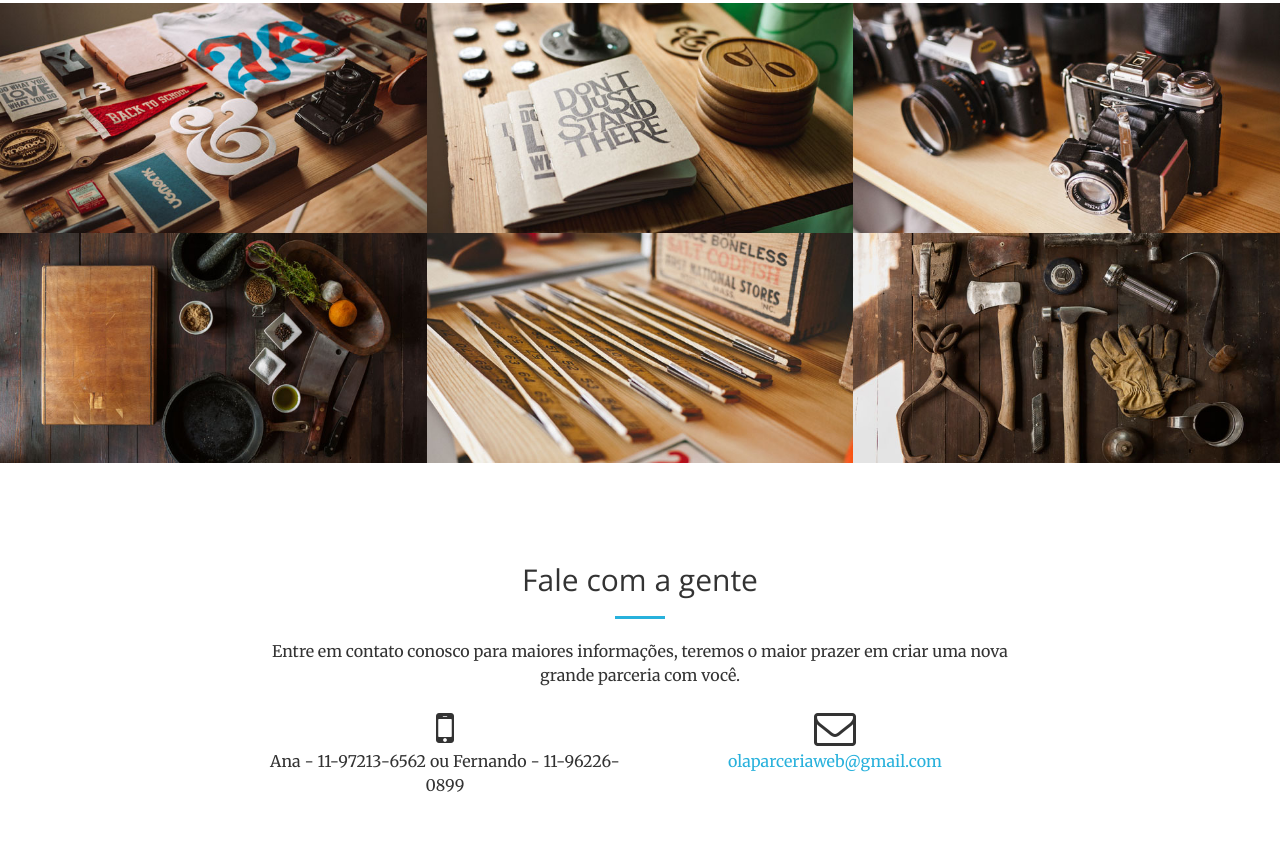
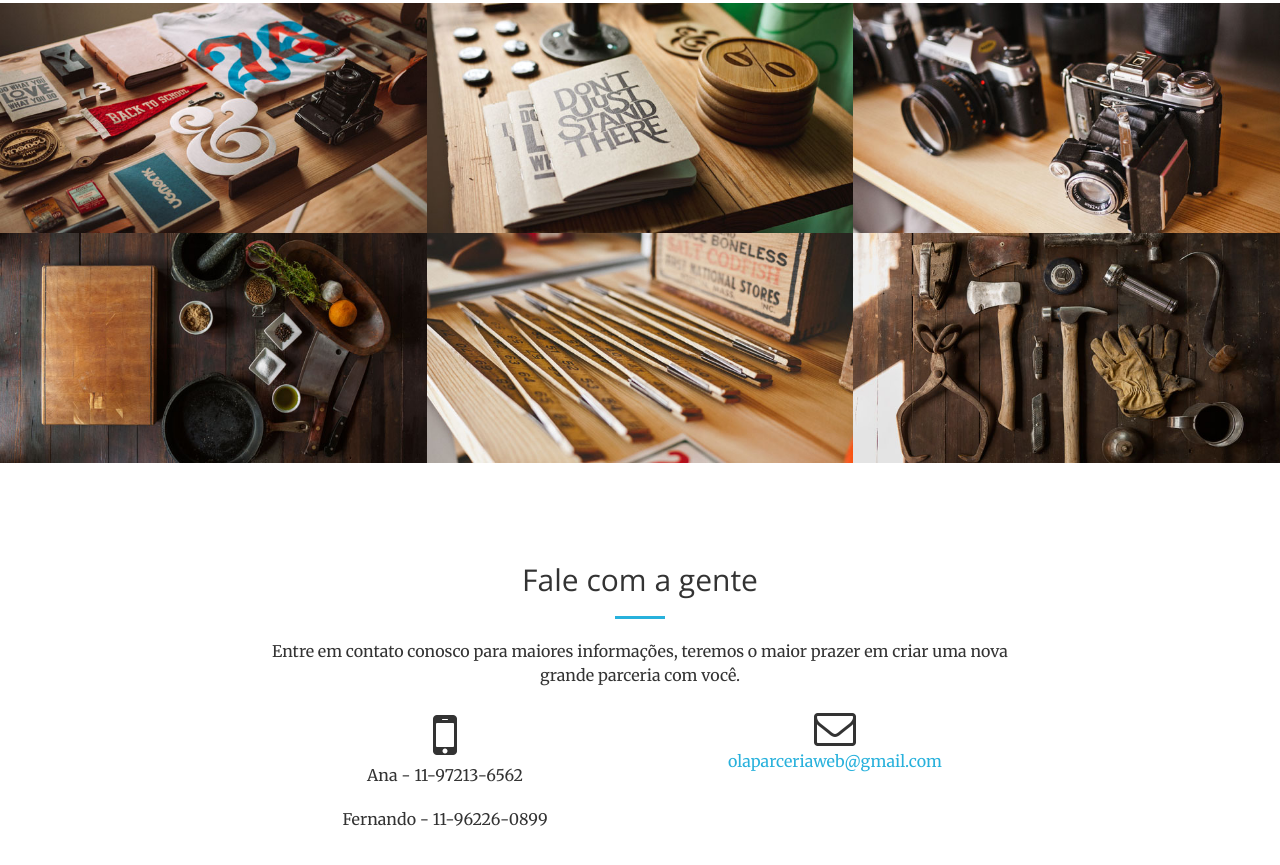
Before and after one commit to anapaulafrancisco/parceriaweb, a plain HTML site: page index.html in a window 1280 px wide. Shown: the part 1671-2536 px from the top of the page. Drawn offline with nearby package versions, Linux system fonts and the light colour scheme.

Commit message:
Create index.html

```diff
--- a/index.html
+++ b/index.html
@@ -254,8 +254,9 @@
                     <p>Entre em contato conosco para maiores informações, teremos o maior prazer em criar uma nova grande parceria com você.</p>
                 </div>
                 <div class="col-lg-4 col-lg-offset-2 text-center">
-                    <i class="fa fa-mobile fa-3x sr-contact"></i>
-                    <p>Ana - 11-97213-6562 ou Fernando - 11-96226-0899</p>
+                    <i class="fa fa-mobile fa-4x sr-contact"></i>
+                    <p>Ana - 11-97213-6562</p>
+                    <p>Fernando - 11-96226-0899</p>
                 </div>
                 <div class="col-lg-4 text-center">
                     <i class="fa fa-envelope-o fa-3x sr-contact"></i>
```
